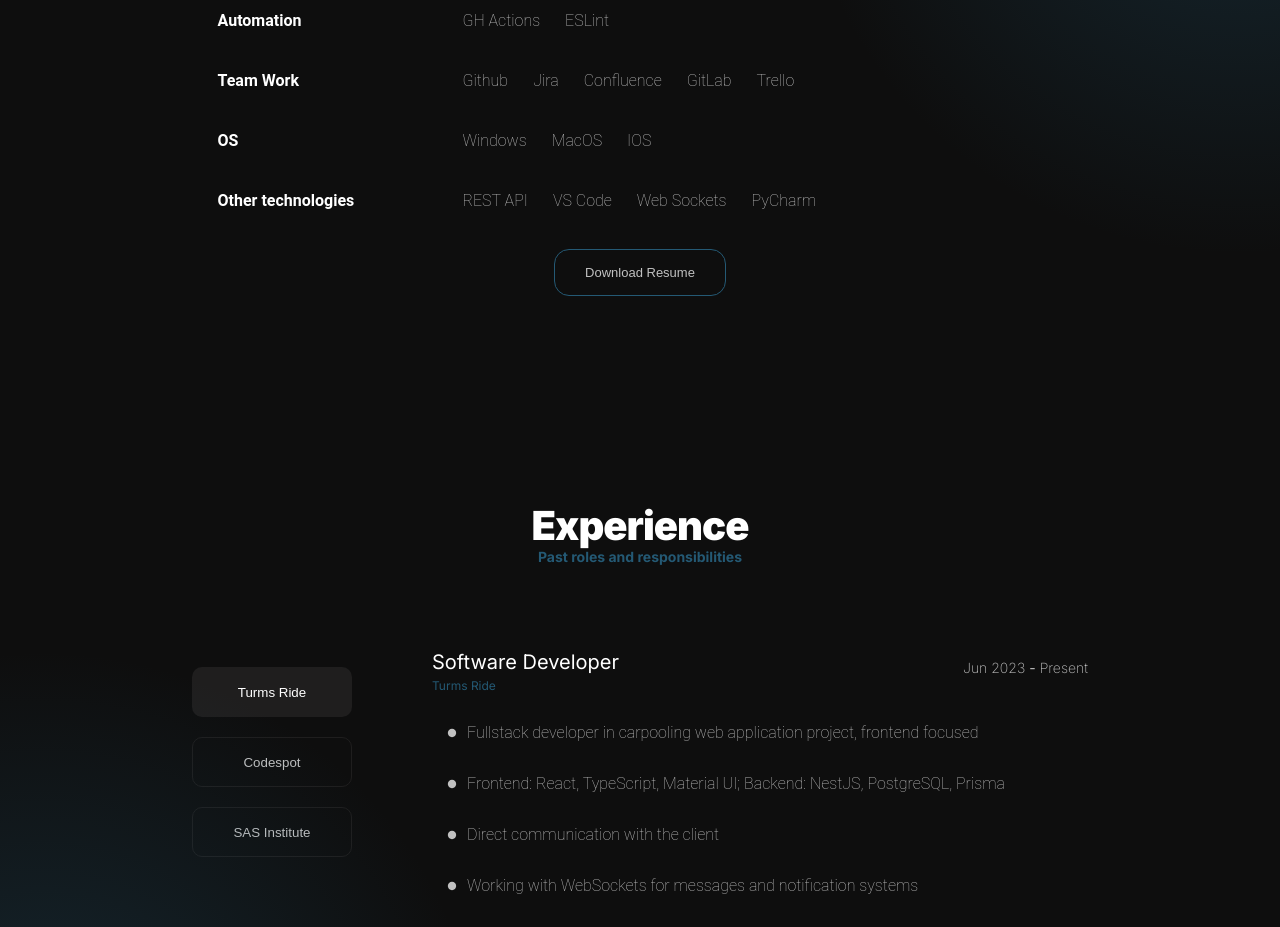
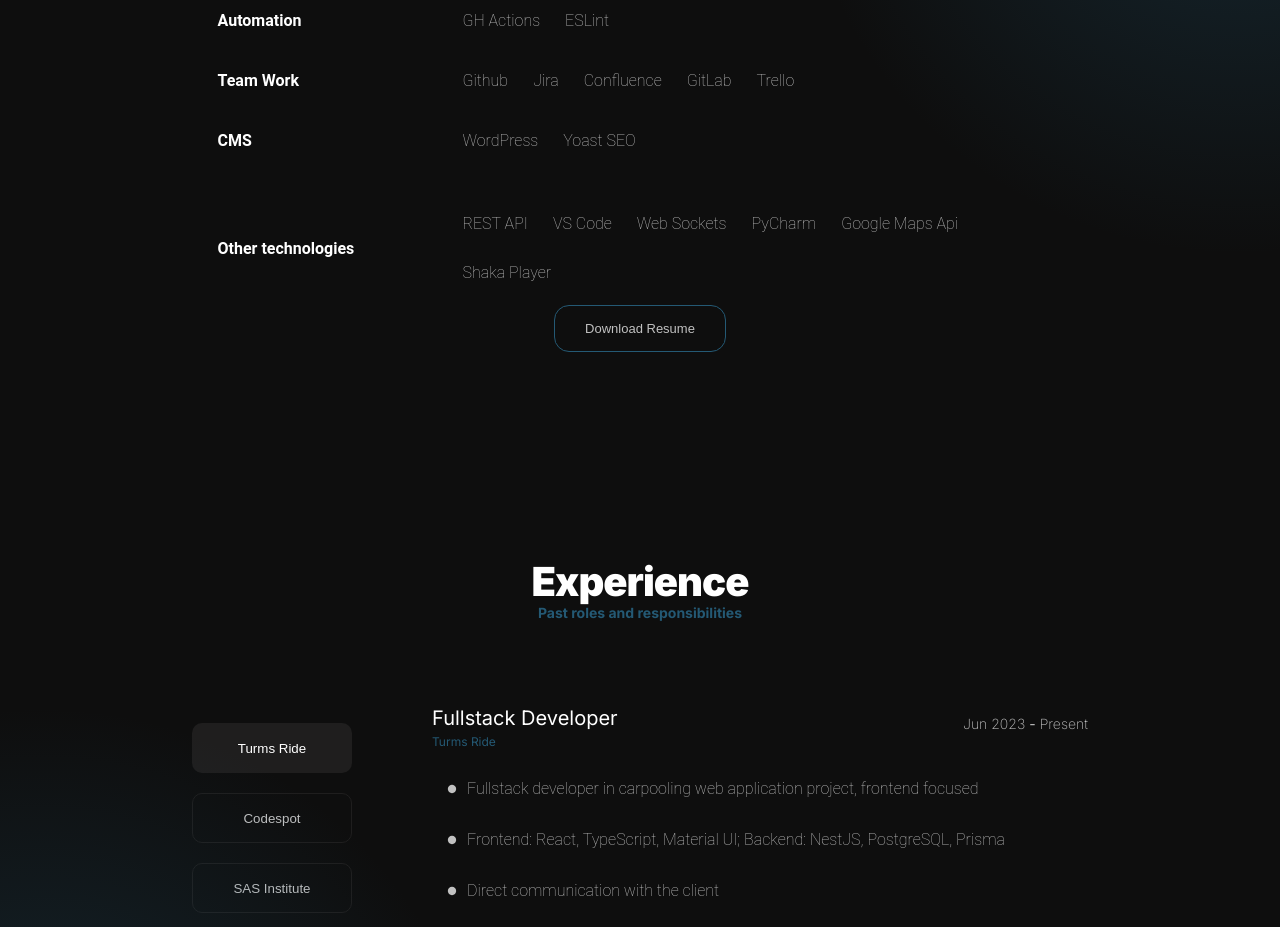
Before and after one commit to kacperwolanski/myPortfolio, a React (Create React App) app in the folder portfolio/: page / in a window 1280 px wide. Shown: the part 1500-2427 px from the top of the page. Built offline with nearby package versions, Linux system fonts and the light colour scheme.

Commit message:
add cms remove os from skills, new cv

```diff
--- a/portfolio/src/components/content/about/skills/Skills.tsx
+++ b/portfolio/src/components/content/about/skills/Skills.tsx
@@ -10,6 +10,7 @@
   teamwork,
   os,
   otherSkills,
+  cms,
 } from "shared/constants/skillSets";
 import { SkillsWrapper } from "./skills.styles";
 import { useThemeStore } from "theme/useThemeStore";
@@ -26,7 +27,9 @@
       <SkillsSet skillSet={uiDesign} />
       <SkillsSet skillSet={automation} />
       <SkillsSet skillSet={teamwork} />
-      <SkillsSet skillSet={os} />
+      {/* <SkillsSet skillSet={os} /> */}
+      <SkillsSet skillSet={cms} />
+      <br />
       <SkillsSet skillSet={otherSkills} />
     </SkillsWrapper>
   );
--- a/portfolio/src/shared/constants/skillSets.ts
+++ b/portfolio/src/shared/constants/skillSets.ts
@@ -47,7 +47,19 @@
   skills: ["Windows", "MacOS", "IOS"],
 };
 
+export const cms = {
+  title: "CMS",
+  skills: ["WordPress", "Yoast SEO"],
+};
+
 export const otherSkills = {
   title: "otherSkills",
-  skills: ["REST API", "VS Code", "Web Sockets", "PyCharm"],
+  skills: [
+    "REST API",
+    "VS Code",
+    "Web Sockets",
+    "PyCharm",
+    "Google Maps Api",
+    "Shaka Player",
+  ],
 };
--- a/portfolio/src/translationEN.json
+++ b/portfolio/src/translationEN.json
@@ -35,7 +35,7 @@
   "experienceTitle": "Experience",
   "experienceSubtitle": "Past roles and responsibilities",
 
-  "turmsPosition": "Software Developer",
+  "turmsPosition": "Fullstack Developer",
   "turmsStartDate": "Jun 2023",
   "turmsEndDate": "Present",
   "turmsSkill1": "Fullstack developer in carpooling web application project, frontend focused",
--- a/portfolio/src/translationPL.json
+++ b/portfolio/src/translationPL.json
@@ -35,7 +35,7 @@
   "experienceTitle": "Doświadczenie",
   "experienceSubtitle": "Poprzednie role",
 
-  "turmsPosition": "Inżynier Oprogramowania",
+  "turmsPosition": "Programista fullstack",
   "turmsStartDate": "Cze 2024",
   "turmsEndDate": "Obecnie",
   "turmsSkill1": "Fullstack developer w projekcie aplikacji carpoolingowej, głownie rozwój frontendu",
```
Also changed, not shown: 1 other file (tests, documents, lock files or other folders).
